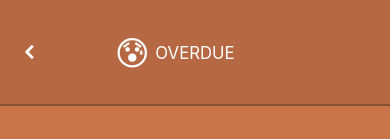
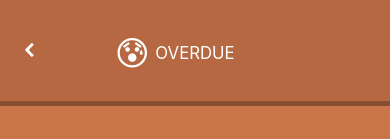
Before and after one commit to 6twenty/planner, a website with bundled scripts: page index.html in a window 390 px wide. Both pictures are taken after a click on the element "OVERDUE". Shown: the top 139 px of the page. Built offline with nearby package versions, Linux system fonts and the light colour scheme.

Commit message:
Keep the header borders

```diff
--- a/index.css
+++ b/index.css
@@ -328,6 +328,16 @@ main .item a {
     padding: calc((12.5vh - 5rem) / 2) 0;
     background: transparent;
     border-bottom: none;
+    box-shadow: inset 0 -.25rem 0 0 rgba(0,0,0,.15);
+  }
+
+  main section.overdue header {
+    box-shadow: inset 0 -.25rem 0 0 rgba(0,0,0,.25);
+  }
+
+  main[data-active^="#"] section header,
+  main section.done header {
+    box-shadow: none;
   }
 
   main section.today { background: transparent; }
@@ -464,7 +474,7 @@ main .item a {
 
   main[data-active^="#"] section header {
     background: rgba(0,0,0,.1);
-    border-bottom: solid .25rem rgba(0,0,0,.25);
+    border-bottom: solid .5rem rgba(0,0,0,.25);
   }
 
   main[data-active^="#"] section .list {
```
